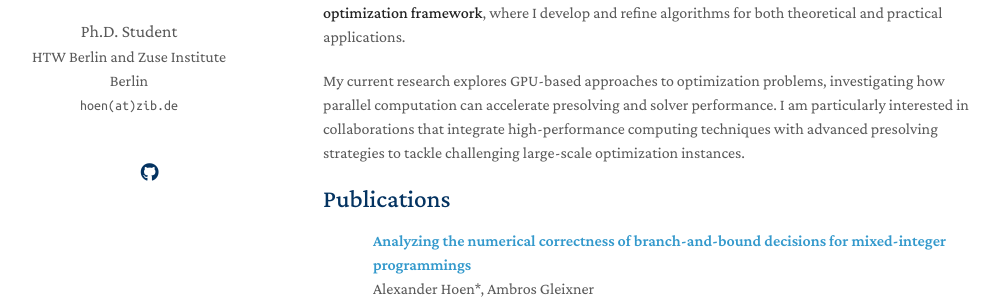
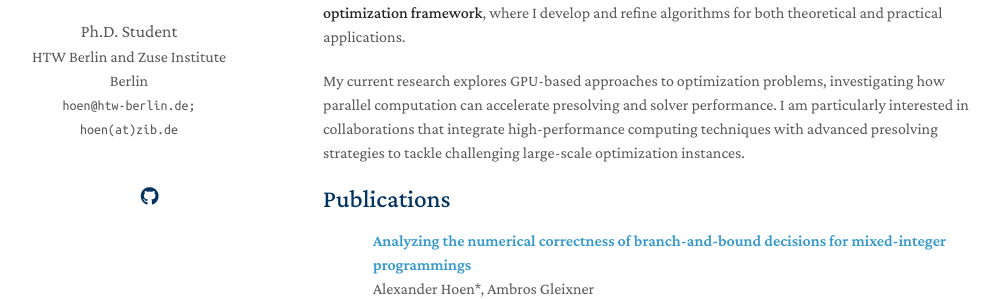
Before and after one commit to alexhoen/alexhoen.github.io, a Jekyll site: the page built from index.md, in a window 1280 px wide. Shown: the part 248-547 px from the top of the page, without its empty margins (147-1147 px from the left). Built offline with Jekyll 4.4.1, drawn with Linux system fonts in a browser that asks for light colours; nearby versions of some CDN libraries; a style sheet for code colours, icons or effects is not loaded; our own code applies the rules of GitHub Pages for plain Markdown files.

Commit message:
Update email format in configuration file

```diff
--- a/_config.yml
+++ b/_config.yml
@@ -2,7 +2,7 @@
 title: Alexander Hoen
 position: Ph.D. Student
 affiliation: HTW Berlin and Zuse Institute Berlin
-email: hoen(at)zib.de
+email: hoen@htw-berlin.de; hoen(at)zib.de
 
 # Search Engine Optimization (SEO)
 # The following information is used to improve the website traffic from search engines, e.g., Google.
```
